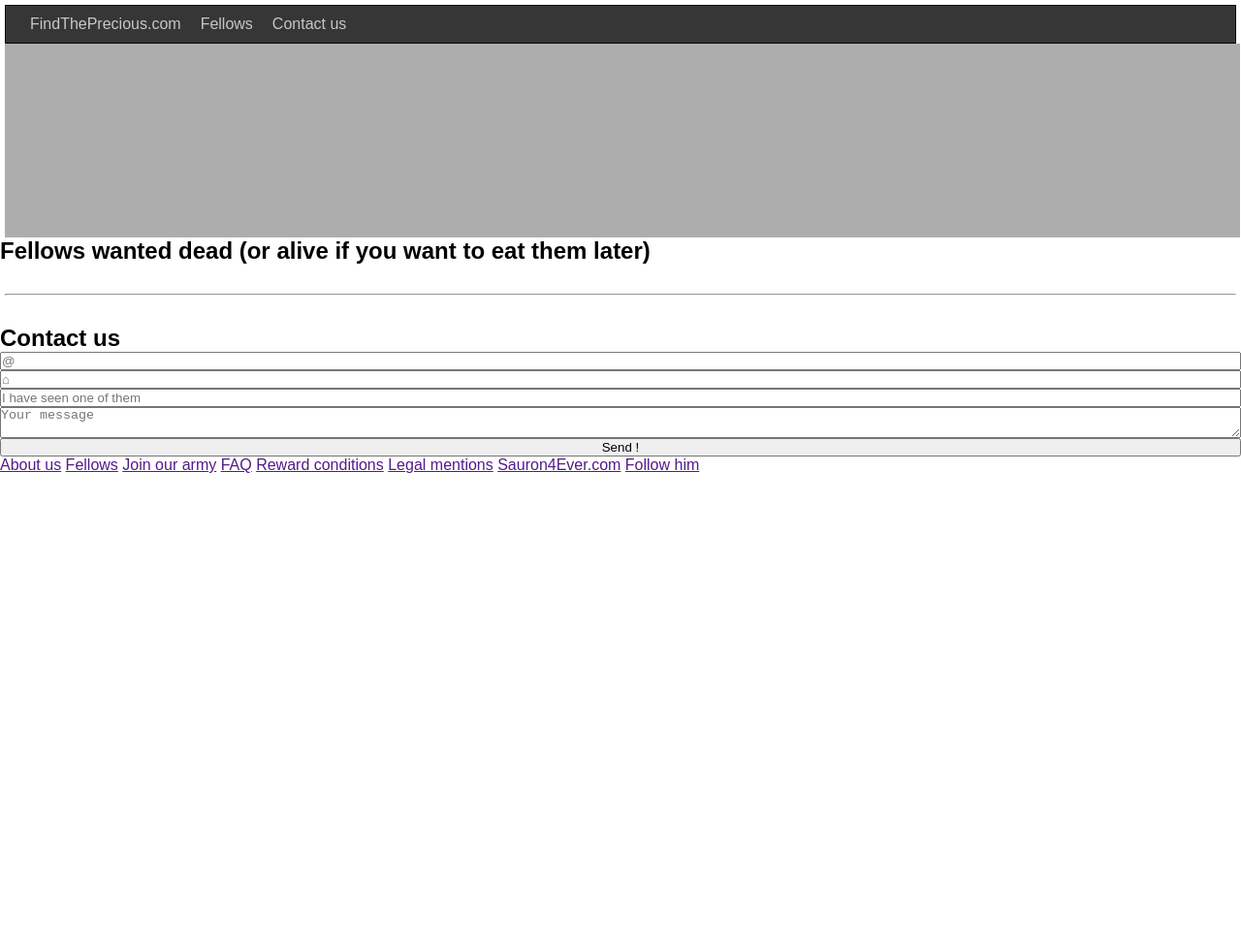
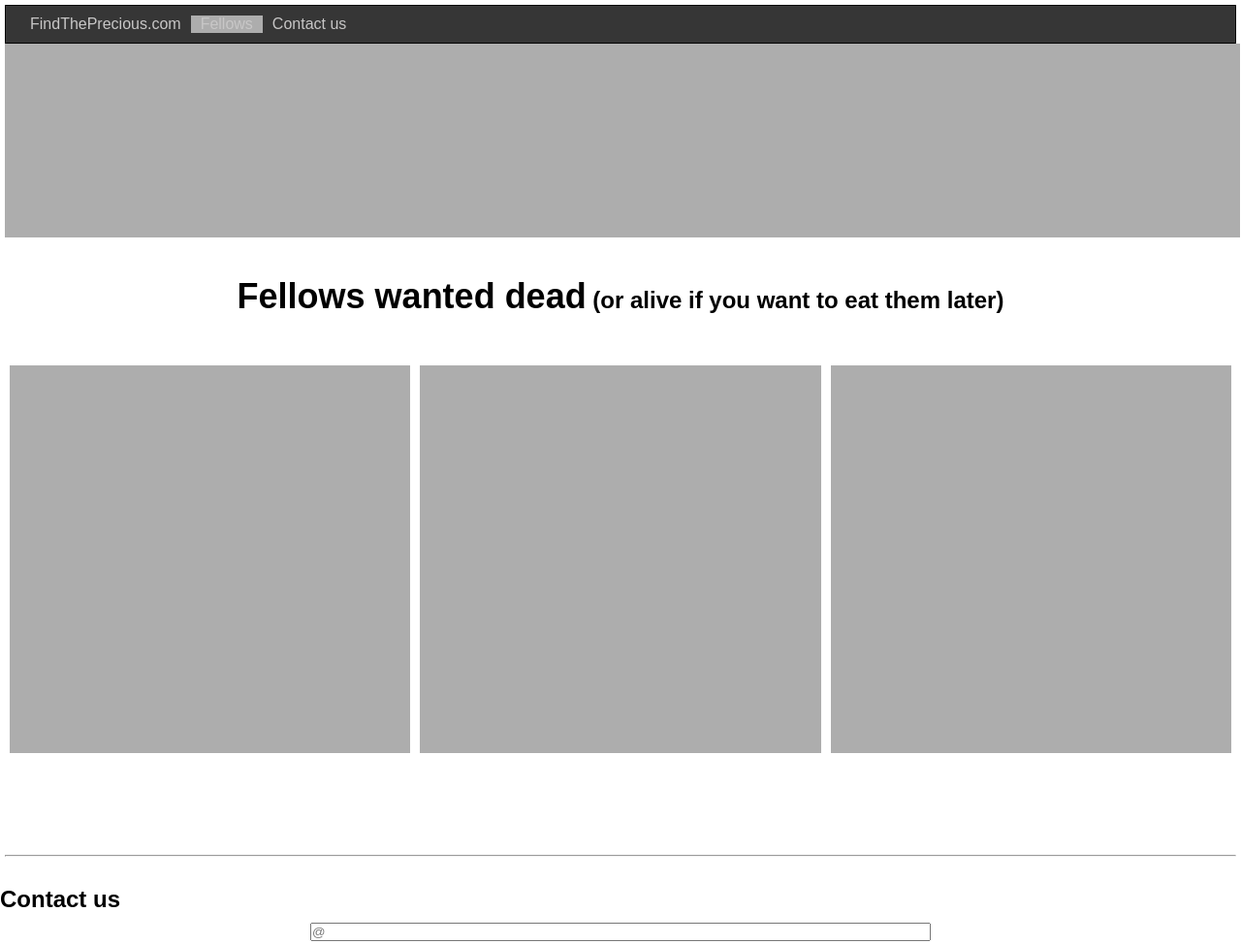
Before and after one commit to reavegodo/CSS-DESIGN, a plain HTML site: page index.html in a window 1280 px wide. Shown: the top 974 px of the page at 97% size. Before the commit the page ends 800 px from the top, so only its background shows below. Drawn offline with Linux system fonts and the light colour scheme.

Commit message:
Update index.html

```diff
--- a/index.html
+++ b/index.html
@@ -2,46 +2,36 @@
 <html lang="en">
     <head>
         <meta charset="UTF-8">
+        <meta name="viewport" content="width=device-width, initial-scale=1.0">
         <title>Find the precious!</title>
         <link rel="stylesheet" href="style.css">
     </head>
     <body>
         <nav>
-            <ul class="nav-ul">
+            <ul>
                 <li>FindThePrecious.com</li>
-                <li>Fellows</li>
+                <li class="fellows">Fellows</li>
                 <li>Contact us</li>
             </ul>
         </nav>
         <section>
             <div class="carousel"></div>
         </section>
-        <section>
-            <h2 class="h2">Fellows wanted dead <span>(or alive if you want to eat them later)</span></h2>
+        <section class="title">
+            <h2><span class="caps">Fellows wanted dead</span> (or alive if you want to eat them later)</h2>
         </section>
-        <section class="section-article">
-                <article class="article1"></article>
-                <article class="article2"></article>
-                <article class="article3"></article>
+        <section class="blocs">
+            <article class="article"></article>
+            <article class="article"></article>
+            <article class="article"></article>
         </section>
         <hr>
-        <form class="formulaire">
-            <h2 class="contact">Contact us</h2>
-            <input type="text" placeholder="@">
-            <input type="text" placeholder="&#8962;">
-            <input type="text" placeholder="I have seen one of them">
-            <textarea placeholder="Your message"></textarea>
-            <input type="submit" value="Send !" class="button">
+        <form>
+            <h2>Contact us</h2>
+            <input type="email" placeholder="@" class="center">
+            <input type="text" placeholder="&#8962;" class="center">
+            <input type="text" placeholder="I have seen one of them" class="center">
+            <textarea placeholder="Your message" class="center"></textarea>
         </form>
-        <footer class="footer">
-            <a href="">About us</a>
-            <a href="">Fellows</a>
-            <a href="">Join our army</a>
-            <a href="">FAQ</a>
-            <a href="">Reward conditions</a>
-            <a href="">Legal mentions</a>
-            <a href="">Sauron4Ever.com</a>
-            <a href="">Follow him</a>
-        </footer>
     </body>
 </html>
```
